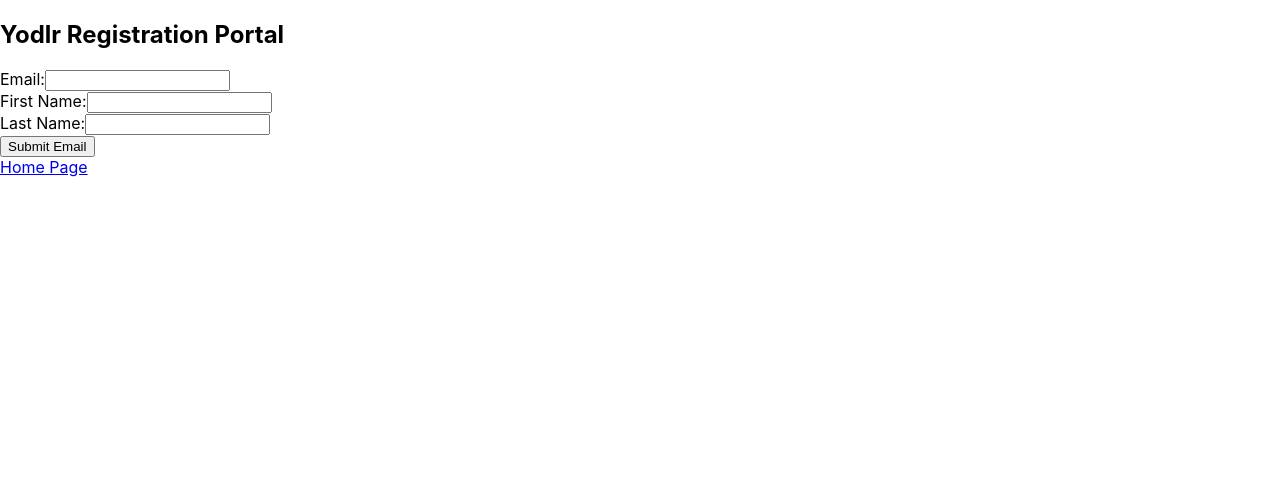
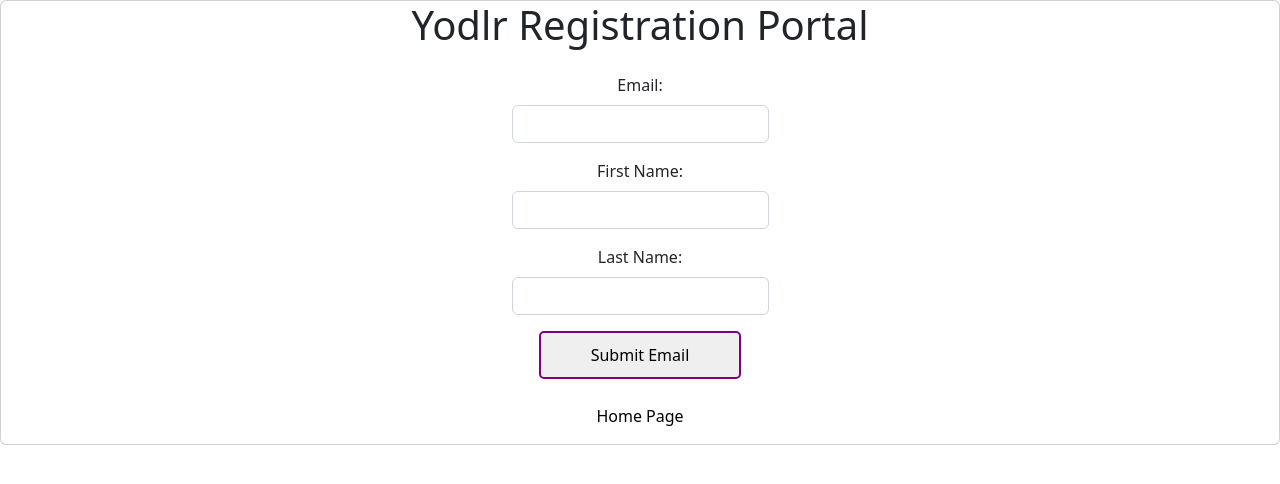
Before and after one commit to DLMedeiro/frontend-code-challenge-registerLogin, a React (Create React App) app in the folder frontend/: page /registration in a window 1280 px wide. Shown: the top 484 px of the page. Built offline with nearby package versions, Linux system fonts and the light colour scheme.

Commit message:
registration styling

```diff
--- a/frontend/package.json
+++ b/frontend/package.json
@@ -7,6 +7,7 @@
     "@testing-library/react": "^13.4.0",
     "@testing-library/user-event": "^13.5.0",
     "axios": "^1.3.2",
+    "bootstrap": "^5.2.3",
     "react": "^18.2.0",
     "react-dom": "^18.2.0",
     "react-router-dom": "^6.8.1",
--- a/frontend/src/App.css
+++ b/frontend/src/App.css
@@ -1,5 +1,47 @@
+a {
+  text-decoration: none;
+  color:black
+}
+a:hover {
+  color:black
+}
+.card{
+  margin: auto;
+}
+.card-body{
+  margin: auto;
+}
+.button-main{
+  text-decoration: none;
+  color:black;
+  border-bottom: 2px solid transparent;
+}
+.button-main:hover{
+  font: bold;
+  color: purple;
+  border-bottom: 2px solid purple;
+  transition: .5s;
+}
+.button-submit{
+  margin: auto;
+  text-decoration: none;
+  color:black;
+  border: 2px solid purple;
+  border-radius: 5px;
+  padding: 10px 50px 10px 50px;
+  margin-bottom: 25px;;
+}
+.button-submit:hover{
+  color:black;
+  font: bold;
+  background-color: rgba(128, 0, 128, 0.5);
+   border: 2px solid transparent;
+   transition: .5s;
+}
+
 .App {
   text-align: center;
+  margin: auto;
 }
 
 .App-logo {
--- a/frontend/src/App.js
+++ b/frontend/src/App.js
@@ -3,6 +3,8 @@
 import Home from "./Components/home";
 import Admin from "./Components/admin";
 import Registration from "./Components/registration";
+import "bootstrap/dist/css/bootstrap.min.css";
+import "./App.css";
 // import NavBar from "./Components/Navbar";
 
 function App() {
--- a/frontend/src/Components/admin.js
+++ b/frontend/src/Components/admin.js
@@ -36,12 +36,7 @@
               </li>
             ))}
           </ul>
-          <Link
-            id="btn-main"
-            role="button"
-            className="btn btn-lg btn-block"
-            to="/"
-          >
+          <Link id="btn" role="button" className="button-main" to="/">
             Home Page
           </Link>
         </CardBody>
--- a/frontend/src/Components/home.js
+++ b/frontend/src/Components/home.js
@@ -1,28 +1,26 @@
-import React, { useState, useEffect } from "react";
+import React from "react";
 import { Link } from "react-router-dom";
+import { Card, CardBody } from "reactstrap";
 
 function Home() {
   return (
-    <div className="App">
+    <section>
+      <Card>
         <h1>Yodlr Design Challenge</h1>
-      <Link
-        id="btn-main"
-        role="button"
-        className="btn btn-lg btn-block"
-        to="/admin"
-      >
+        <CardBody className="text-center">
+          <div className="button-submit">
+            <Link id="btn" role="button" to="/admin">
               Admin Page
             </Link>
-      <br></br>
-      <Link
-        id="btn-main"
-        role="button"
-        className="btn btn-lg btn-block"
-        to="/registration"
-      >
+          </div>
+          <div className="button-submit">
+            <Link id="btn" role="button" to="/registration">
               Registration Page
             </Link>
           </div>
+        </CardBody>
+      </Card>
+    </section>
   );
 }
 
--- a/frontend/src/Components/registration.js
+++ b/frontend/src/Components/registration.js
@@ -1,15 +1,7 @@
-import React, { useState } from "react";
+import React, { useState, useEffect } from "react";
 import RegisterLoginApi from "../api";
 import { Link } from "react-router-dom";
-import {
-  Card,
-  CardBody,
-  Label,
-  Input,
-  Button,
-  FormGroup,
-  Form,
-} from "reactstrap";
+import { Card, CardBody, Label, Input, FormGroup, Form } from "reactstrap";
 
 function Registration() {
   const INITIAL_STATE = {
@@ -18,6 +10,12 @@
     lastName: "",
   };
   const [formData, setFormData] = useState(INITIAL_STATE);
+  const [userName, setUserName] = useState("");
+  const [formComplete, setFormComplete] = useState(false);
+
+  useEffect(() => {
+    setFormComplete(false);
+  }, []);
 
   const handleChange = (e) => {
     const { name, value } = e.target;
@@ -35,7 +33,8 @@
   const handleSubmit = (e) => {
     e.preventDefault();
     add(formData);
-    // setLoading(true);
+    setUserName(formData.firstName);
+    setFormComplete(true);
     setFormData(INITIAL_STATE);
   };
   return (
@@ -43,13 +42,10 @@
       <Card>
         <h1>Yodlr Registration Portal</h1>
         <CardBody className="text-center">
-          {/* {loading ? (
-            <View style={[styles.container, styles.horizontal]}>
-              <ActivityIndicator size="large" color="#c19595" />
-            </View>
+          {formComplete ? (
+            <h3>Congratulations {userName}, your registration is complete</h3>
           ) : (
-            ""
-          )} */}
+            <div>
               <Form onSubmit={handleSubmit}>
                 <FormGroup>
                   <Label htmlFor="email">Email:</Label>
@@ -60,6 +56,7 @@
                     id="email"
                     onChange={handleChange}
                     value={formData.email}
+                    required
                   />
                 </FormGroup>
                 <FormGroup>
@@ -71,6 +68,7 @@
                     id="firstName"
                     onChange={handleChange}
                     value={formData.firstName}
+                    required
                   />
                 </FormGroup>
                 <FormGroup>
@@ -82,23 +80,17 @@
                     id="lastName"
                     onChange={handleChange}
                     value={formData.lastName}
+                    required
                   />
                 </FormGroup>
 
-            <Button
-              id="btn-login"
-              className="btn btn-lg btn-block"
-              type="submit"
-            >
+                <button id="btn" className="button-submit" type="submit">
                   Submit Email
-            </Button>
+                </button>
               </Form>
-          <Link
-            id="btn-main"
-            role="button"
-            className="btn btn-lg btn-block"
-            to="/"
-          >
+            </div>
+          )}
+          <Link id="btn" role="button" className="button-main" to="/">
             Home Page
           </Link>
         </CardBody>
```
Also changed, not shown: 1 other file (tests, documents, lock files or other folders). Lines whose indentation alone changed are shown as unchanged.
